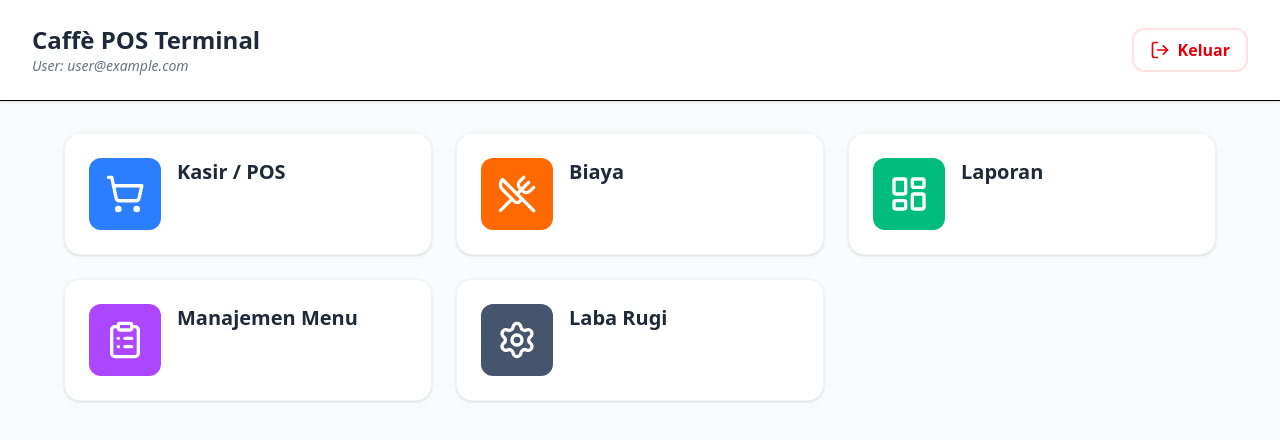
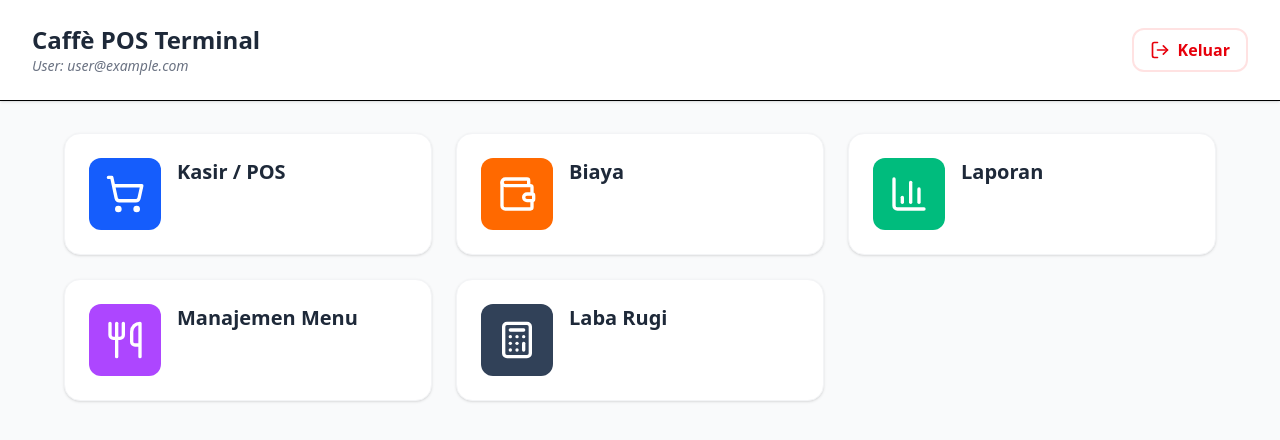
Before and after one commit to koenarief/pos-fnb-app, a React (Vite) app: page / in a window 1280 px wide. Shown: the top 440 px of the page. Built offline with nearby package versions, Linux system fonts and the light colour scheme; no server answers; sample sign-in values are in the browser's storage.

Commit message:
sesuaikan icons

```diff
--- a/src/pages/Home.jsx
+++ b/src/pages/Home.jsx
@@ -3,14 +3,47 @@ import { useNavigate } from 'react-router-dom';
 import { auth } from '../firebase/config'; // Pastikan path config benar
 import { signOut } from 'firebase/auth';
 import {
+  Loader2,
   ShoppingCart,
-  UtensilsCrossed,
-  LayoutDashboard,
-  ClipboardList,
-  Settings,
-  LogOut,
-  Loader2
+  Wallet,
+  BarChart3,
+  Utensils,
+  Calculator,
+  LogOut
 } from 'lucide-react';
+
+const menuItems = [
+  {
+    title: 'Kasir / POS',
+    icon: <ShoppingCart size={40} />,
+    color: 'bg-blue-600',
+    path: '/pos'
+  },
+  {
+    title: 'Biaya',
+    icon: <Wallet size={40} />, // Wallet lebih cocok untuk pengeluaran/biaya
+    color: 'bg-orange-500',
+    path: '/expenses'
+  },
+  {
+    title: 'Laporan',
+    icon: <BarChart3 size={40} />, // BarChart3 mencerminkan grafik data penjualan
+    color: 'bg-emerald-500',
+    path: '/reports'
+  },
+  {
+    title: 'Manajemen Menu',
+    icon: <Utensils size={40} />, // Utensils langsung merujuk pada makanan/minuman (FnB)
+    color: 'bg-purple-500',
+    path: '/menu/manage'
+  },
+  {
+    title: 'Laba Rugi',
+    icon: <Calculator size={40} />, // Calculator melambangkan perhitungan profit bersih
+    color: 'bg-slate-700',
+    path: '/profit-loss'
+  },
+];
 
 const Home = () => {
   const navigate = useNavigate();
@@ -34,14 +67,6 @@ const Home = () => {
     }
   };
 
-
-  const menuItems = [
-    { title: 'Kasir / POS', icon: <ShoppingCart size={40} />, color: 'bg-blue-500', path: '/pos' },
-    { title: 'Biaya', icon: <UtensilsCrossed size={40} />, color: 'bg-orange-500', path: '/expenses' },
-    { title: 'Laporan', icon: <LayoutDashboard size={40} />, color: 'bg-emerald-500', path: '/reports' },
-    { title: 'Manajemen Menu', icon: <ClipboardList size={40} />, color: 'bg-purple-500', path: '/menu/manage' },
-    { title: 'Laba Rugi', icon: <Settings size={40} />, color: 'bg-slate-600', path: '/profit-loss' },
-  ];
 
   return (
     <div className="min-h-screen bg-gray-50 flex flex-col">
```
